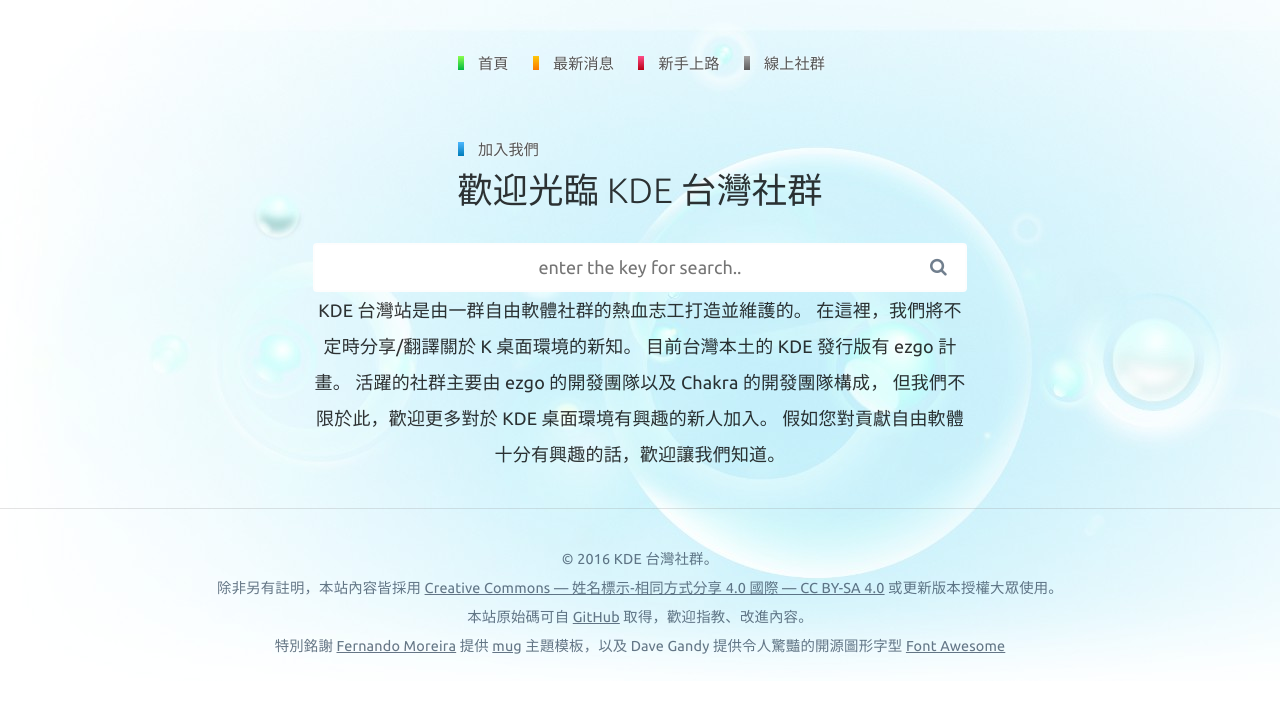
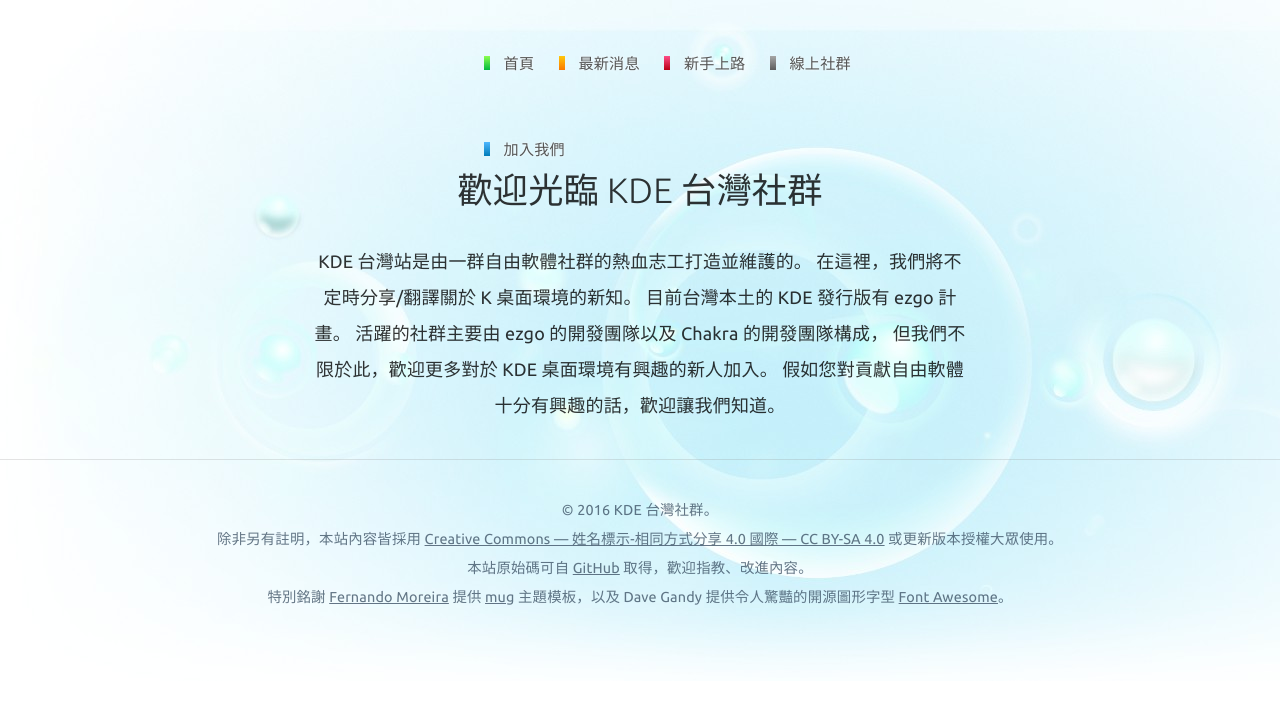
Before and after one commit to linux-taiwan/kde.linux.org.tw, a Jekyll site: the page built from index.html, in a window 1280 px wide. Shown: the top 701 px of the page. Built offline with Jekyll 4.4.1, drawn with Linux system fonts in a browser that asks for light colours.

Commit message:
marginal configuration

```diff
--- a/_includes/footer.html
+++ b/_includes/footer.html
@@ -12,6 +12,6 @@
   <small>&copy; {{ site.time | date: '%Y' }} KDE 台灣社群。</small>
   <small>除非另有註明，本站內容皆採用 <a href="http://creativecommons.org/licenses/by-sa/4.0/deed.zh_TW">Creative Commons — 姓名標示-相同方式分享 4.0 國際 — CC BY-SA 4.0</a> 或更新版本授權大眾使用。</small>
   <small>本站原始碼可自 <a href="https://github.com/linux-taiwan/kde.linux.org.tw">GitHub</a> 取得，歡迎指教、改進內容。</small>
-  <small>特別銘謝 <a href="http://nandomoreira.me" target="_blank">Fernando Moreira</a> 提供 <a href="https://github.com/nandomoreirame/mug">mug</a> 主題模板，以及 Dave Gandy 提供令人驚豔的開源圖形字型 <a href="http://fontawesome.io">Font Awesome</a></small>
+  <small>特別銘謝 <a href="http://nandomoreira.me" target="_blank">Fernando Moreira</a> 提供 <a href="https://github.com/nandomoreirame/mug">mug</a> 主題模板，以及 Dave Gandy 提供令人驚豔的開源圖形字型 <a href="http://fontawesome.io">Font Awesome</a>。</small>
 
 </footer>
--- a/_includes/header.html
+++ b/_includes/header.html
@@ -12,16 +12,13 @@
   </div>
 </header>
 <div class="container txt-center">
-
-
   {% if page.id %}
     <h1 class="post-title">{{ page.title }}</h1>
     <p class="post-meta">{{ page.date | date: "%b %-d, %Y" }}{% if page.author %} • {{ page.author }}{% endif %}{% if page.meta %} • {{ page.meta }}{% endif %}</p>
   {% elsif page.bodyclass == 'page' %}
     <h1 class="post-title">{{ page.title }}</h1>
+    {% include search.html %}
   {% else %}
     <h1>歡迎光臨 {{ site.name }}</h1>
   {% endif %}
-  {% include search.html %}
-
 </div>
--- a/css/plasmaMenu.css
+++ b/css/plasmaMenu.css
@@ -6,7 +6,7 @@
 	display: table;
 	text-align: left;
 	float: left;
-	margin: 0 30% 0 35%;
+        margin: 0 25% 0 37%;
 	text-shadow: #fff 0px 0px 3px;
 	width: auto;
 }
```
